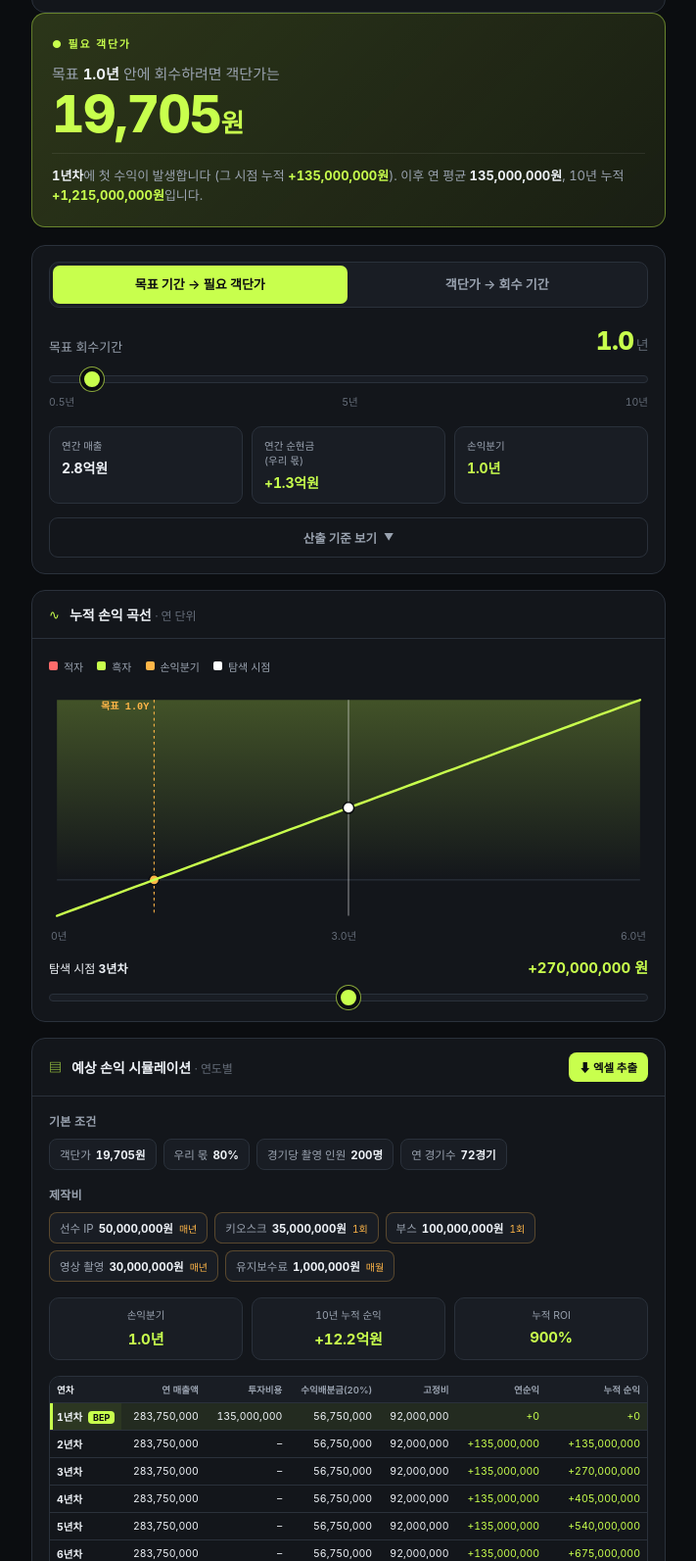
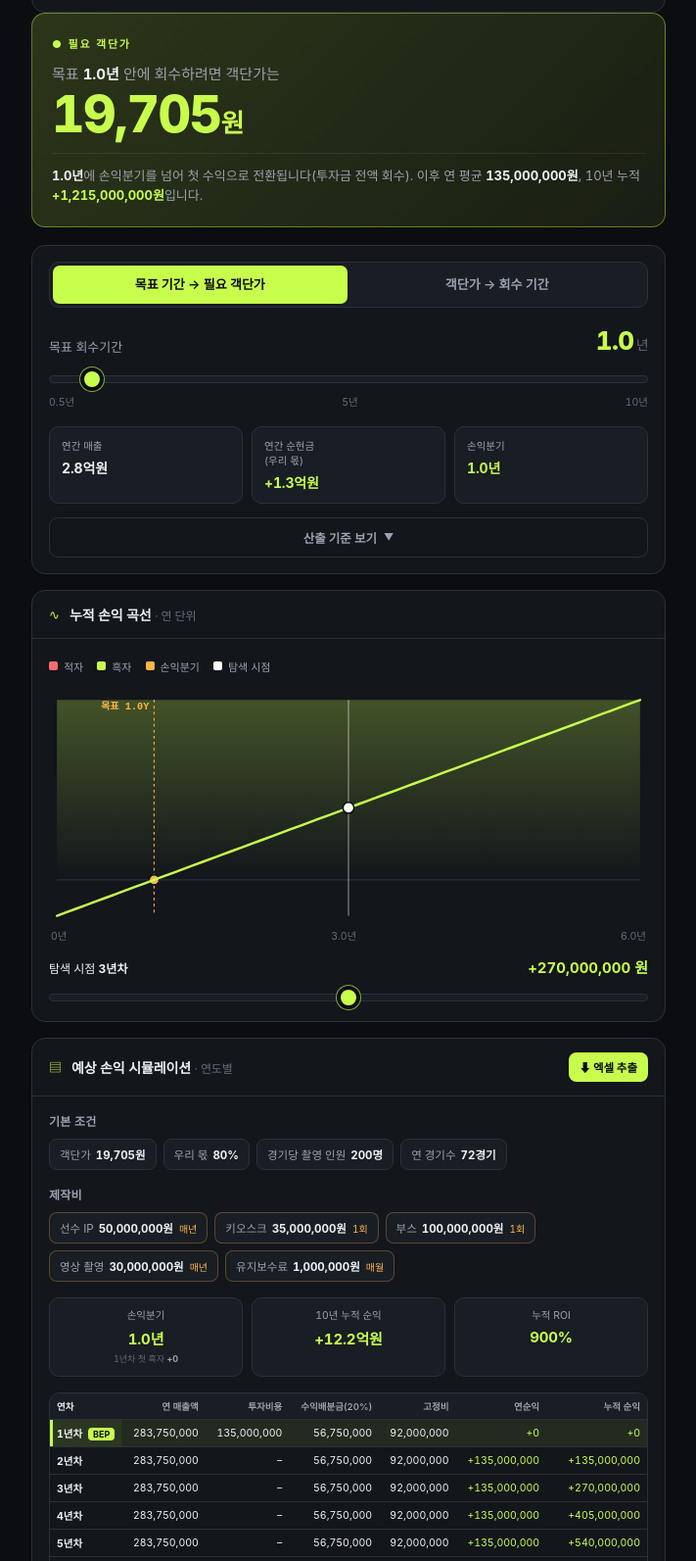
Before and after one commit to dpes31/booth-bep, a plain HTML site: page index.html in a window 1280 px wide. Shown: the part 785-2378 px from the top of the page at 98% size, without its empty margins (284-995 px from the left). Drawn offline with Linux system fonts and the light colour scheme; a web font is replaced by a local one.

Commit message:
Update index.html

```diff
--- a/index.html
+++ b/index.html
@@ -136,6 +136,8 @@
   .sim-kpi .kk{font-size:10.5px;color:var(--txt-dim);margin-bottom:6px;line-height:1.3}
   .sim-kpi .kv{font-family:var(--mono);font-size:15px;font-weight:700;color:var(--accent);letter-spacing:-.01em}
   .sim-kpi .kv.neg2{color:var(--loss)}
+  .sim-kpi .ksub{font-size:9px;color:var(--txt-faint);margin-top:5px;line-height:1.3}
+  .sim-kpi .ksub b{font-family:var(--mono);color:var(--txt-dim);font-weight:700}
   .sim-table-wrap{overflow-x:auto;-webkit-overflow-scrolling:touch;border:1px solid var(--line);border-radius:11px}
   .sim-table{border-collapse:collapse;width:100%;font-family:var(--mono);font-size:10.5px}
   .sim-table th,.sim-table td{padding:6px 7px;text-align:right;white-space:nowrap;border-bottom:1px solid var(--line)}
@@ -325,6 +327,7 @@ function buildSim(capex,recur,grossRev,share,price){
   window.CUR_PRICE=price;
   const payout=grossRev*(1-share);
   const payoutPct=Math.round((1-share)*100);
+  const op=grossRev-payout-recur;          // 정상가동 연 순익(우리 몫 - 고정비)
   let cum=0,prevCum=0,bepExact=null,rows='';
   for(let t=1;t<=10;t++){
     const inv=(t===1)?capex:0;
@@ -333,7 +336,6 @@ function buildSim(capex,recur,grossRev,share,price){
     let cls='';
     if(bepExact===null && cum>=0){
       cls='bep';
-      const op=grossRev-payout-recur;
       bepExact=(prevCum<0 && net>0)?(t-1)+(-prevCum)/net:((op>0)?capex/op:t);
     }
     rows+=`<tr class="${cls}"><td>${t}년차${cls==='bep'?'<span class="bepbadge">BEP</span>':''}</td>
@@ -346,8 +348,10 @@ function buildSim(capex,recur,grossRev,share,price){
   }
   $('simTable').innerHTML=`<thead><tr><th>연차</th><th>연 매출액</th><th>투자비용</th><th>수익배분금(${payoutPct}%)</th><th>고정비</th><th>연순익</th><th>누적 순익</th></tr></thead><tbody>${rows}</tbody>`;
   const roi=capex>0?(cum/capex*100):0;
+  const firstWhole=bepExact!==null?Math.ceil(bepExact):null;
+  const firstProfit=(firstWhole!==null&&firstWhole<=10&&op>0)?op*firstWhole-capex:null;
   $('simKpi').innerHTML=`
-    <div class="k"><div class="kk">손익분기</div><div class="kv ${bepExact!==null?'':'neg2'}">${bepExact!==null?bepExact.toFixed(1)+'년':'10년+'}</div></div>
+    <div class="k"><div class="kk">손익분기</div><div class="kv ${bepExact!==null?'':'neg2'}">${bepExact!==null?bepExact.toFixed(1)+'년':'10년+'}</div>${firstProfit!==null?`<div class="ksub">${firstWhole}년차 첫 흑자 <b>+${won(firstProfit)}</b></div>`:''}</div>
     <div class="k"><div class="kk">10년 누적 순익</div><div class="kv ${cum>=0?'':'neg2'}">${(cum>=0?'+':'')+abbr(cum)}원</div></div>
     <div class="k"><div class="kk">누적 ROI</div><div class="kv ${roi>=0?'':'neg2'}">${roi.toFixed(0)}%</div></div>`;
 }
@@ -465,22 +469,19 @@ function calc(){
   $('m-bep').textContent=yrText(bep);$('m-bep').className='mv '+(bep<=20?'pos':'neg');
 
   // HERO — 수익 인사이트
-  const firstYear = annualNet>0 ? Math.ceil(bep) : null;
-  const firstCum  = firstYear!==null ? annualNet*firstYear - capex : 0;
-  const tenCum    = annualNet*10 - capex;
-  const insight = fy=>`<b>${fy}년차</b>에 첫 수익이 발생합니다 (그 시점 누적 <b style="color:var(--accent)">+${won(firstCum)}원</b>). 이후 연 평균 <b>${won(annualNet)}원</b>, 10년 누적 <b style="color:var(--accent)">+${won(tenCum)}원</b>입니다.`;
+  const tenCum = annualNet*10 - capex;
+  const insight = ()=>`<b>${bep.toFixed(1)}년</b>에 손익분기를 넘어 첫 수익으로 전환됩니다(투자금 전액 회수). 이후 연 평균 <b>${won(annualNet)}원</b>, 10년 누적 <b style="color:var(--accent)">+${won(tenCum)}원</b>입니다.`;
 
   const hero=$('hero');
   if(mode==='target'){
     if(volume<=0||price<=0){hero.className='hero bad';hero.innerHTML=`<div class="tag">▲ 입력 확인</div><div class="headline">경기 수·인원·우리 몫을 확인해 주세요</div><div class="figure">–</div>`;}
     else{
       const realistic = price<=20000;
-      const fy=Math.min(Math.ceil(targetYears),10);
       hero.className='hero '+(realistic?'ok':'bad');
       hero.innerHTML=`<div class="tag">${realistic?'● 필요 객단가':'◆ 필요 객단가 (높음)'}</div>
         <div class="headline">목표 <b style="color:var(--txt)">${targetYears.toFixed(1)}년</b> 안에 회수하려면 객단가는</div>
         <div class="figure">${won(price)}<span style="font-size:.5em">원</span></div>
-        <div class="note">${insight(fy)}${realistic?'':' 다만 현실적 객단가(2만원 내외)를 넘으니, 목표 기간을 늘리거나 인원·우리 몫 조건을 높이는 편이 좋습니다.'}</div>`;
+        <div class="note">${insight()}${realistic?'':' 다만 현실적 객단가(2만원 내외)를 넘으니, 목표 기간을 늘리거나 인원·우리 몫 조건을 높이는 편이 좋습니다.'}</div>`;
     }
   } else {
     if(annualNet<=0){
@@ -500,7 +501,7 @@ function calc(){
       hero.innerHTML=`<div class="tag">● 손익분기 도달</div>
         <div class="headline">객단가 ${won(price)}원 — 투자 회수까지</div>
         <div class="figure">${bep.toFixed(1)}<span style="font-size:.5em">년</span></div>
-        <div class="note">${insight(firstYear)}</div>`;
+        <div class="note">${insight()}</div>`;
     }
   }
 
```
